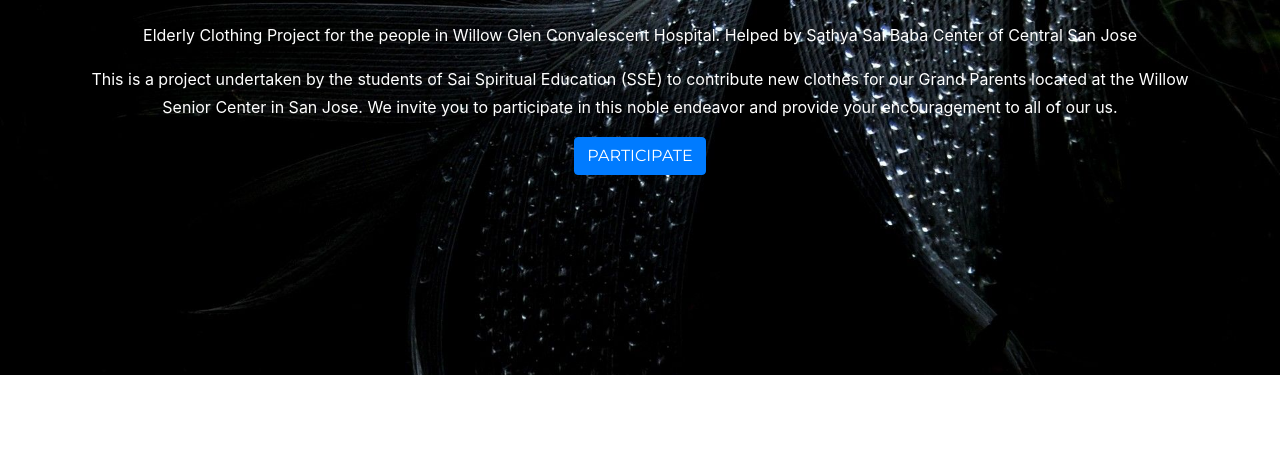
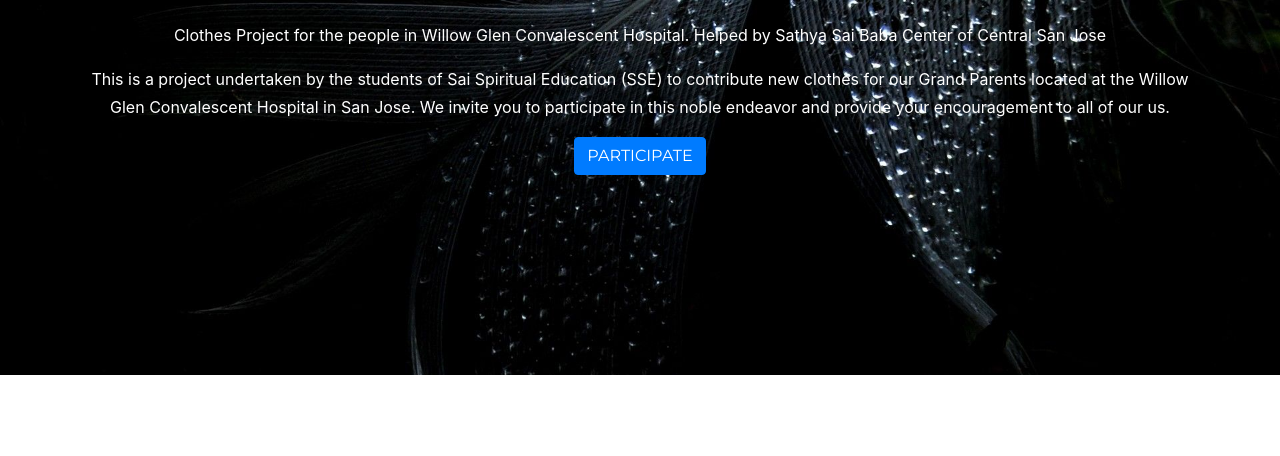
Before and after one commit to SSE-Clubs/GPCS, a website with bundled scripts: page index.html in a window 1280 px wide. Shown: the part 344-800 px from the top of the page. Built offline with nearby package versions, Linux system fonts and the light colour scheme; no server answers; a web font is replaced by a local one.

Commit message:
Update heading

```diff
--- a/index.html
+++ b/index.html
@@ -78,11 +78,11 @@
             <div class="intro-lead-in">Grandparents Clothes Service Project</div>
             <div class="">
                 <p>
-                    Elderly Clothing Project for the people in
+                    Clothes Project for the people in
                     Willow Glen Convalescent Hospital. Helped by Sathya Sai Baba Center of Central San Jose</p>
                 <p>This is a project undertaken by the students of Sai Spiritual
                     Education (SSE) to contribute new clothes for our Grand Parents located at the
-                    Willow Senior Center in San Jose.
+                    Willow Glen Convalescent Hospital in San Jose.
                     We invite you to participate in this noble endeavor and provide your encouragement
                     to all of our us.
                 </p>
```
